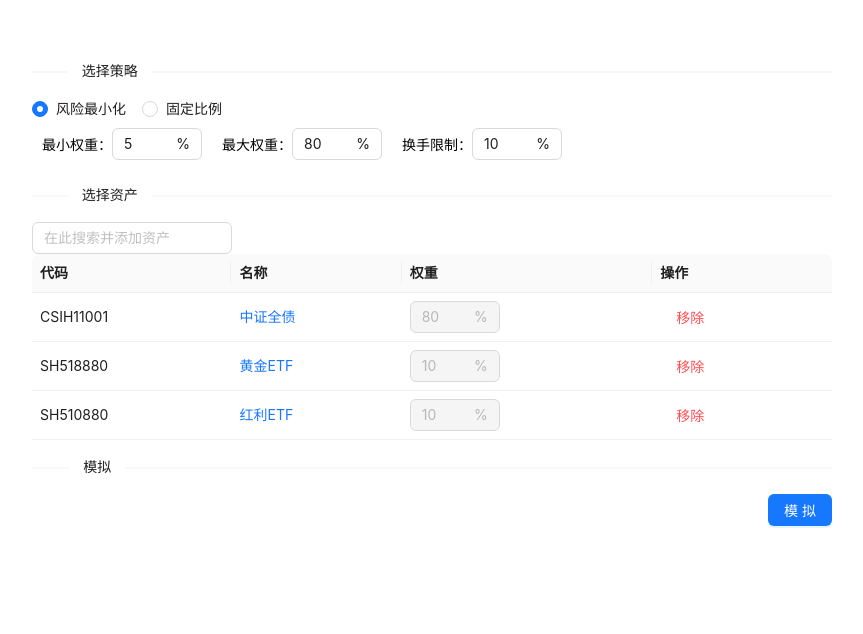
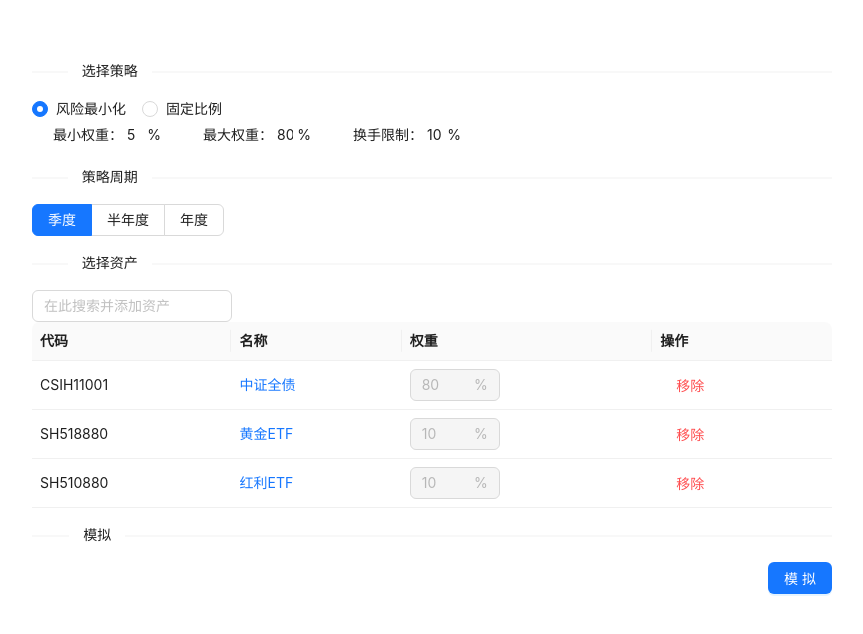
Before and after one commit to hackeris/asset-allocation, a React (Create React App) app: page / in a window 1280 px wide. Shown: the top 634 px of the page, without its empty margins (208-1071 px from the left). Built offline with nearby package versions, Linux system fonts and the light colour scheme.

Commit message:
支持风险分析

```diff
--- a/lib/xueqiu.ts
+++ b/lib/xueqiu.ts
@@ -72,9 +72,9 @@ async function search(keyword: string) {
   const body = response.data as SearchResponse;
   const data = body.data
 
-  // 13-etf/26-CSI/12-index
+  // 13-etf/26-CSI/12-index/4-USetf
   return data
-    .filter(el => el.stock_type === 13 || el.stock_type === 26 || el.stock_type === 12)
+    .filter(el => el.stock_type === 13 || el.stock_type === 26 || el.stock_type === 12 || el.stock_type === 4)
     .filter(el => el.state === 1)
     .map(el => ({symbol: el.code, name: el.query}))
 }
--- a/src/components/AssetAllocation.tsx
+++ b/src/components/AssetAllocation.tsx
@@ -1,17 +1,16 @@
 import React from "react";
-import type {RadioChangeEvent} from "antd"
+import {RadioChangeEvent, Select} from "antd"
 import type {ColumnsType} from 'antd/es/table'
-import {Radio, Divider, Space, Input, Button, Table, InputNumber} from "antd";
+import {Radio, Divider, Space, Button, Table, InputNumber} from "antd";
 import minimalVarianceOptimizer, {Options as MinimalVarianceOptionsValue} from '../lib/minimalVariance'
 import MinimalVarianceOptions from "./MinimalVarianceOptions";
 
 import fetchAsset from "../lib/fetchAsset";
 import AssetInfo from "../lib/AssetInfo";
-import backTesting, {TestingResult} from "../lib/backTesting";
+import backTesting, {TestingResult, Period} from "../lib/backTesting";
 import TestingResultView from "./TestingResultView";
 
 import './AssetAllocation.css'
-import Search from "antd/es/input/Search";
 import AutoComplete from "antd/es/auto-complete";
 import searchAsset from "../lib/searchAsset";
 
@@ -27,6 +26,7 @@ type State = {
   method: string,
   assetSearch: string,
   assetLoading: boolean,
+  period: Period,
   searchCandidates: { value: string; label: string }[],
   options: MinimalVarianceOptionsValue,
   assets: AssetItem[],
@@ -34,6 +34,12 @@ type State = {
   running: boolean,
   result: TestingResult | null
 }
+
+const periodOptions = [
+  {value: 'quarterly', label: '季度'},
+  {value: 'semi_annually', label: '半年度'},
+  {value: 'annually', label: '年度'}
+]
 
 class AssetAllocation extends React.Component<Prop, State> {
 
@@ -45,6 +51,7 @@ class AssetAllocation extends React.Component<Prop, State> {
       turnoverConstraint: 0.10,
       back: 60
     },
+    period: 'quarterly',
     assetSearch: '',
     assetLoading: false,
     searchCandidates: [],
@@ -126,11 +133,16 @@ class AssetAllocation extends React.Component<Prop, State> {
     await this.runBackTesting(benchmark)
   }
 
+  onPeriodSelected = (e: RadioChangeEvent) => {
+    const period = e.target.value
+    this.setState(() => ({period: period as Period}))
+  }
+
   runBackTesting = async (benchmark: string) => {
 
     this.setState(() => ({running: true}))
 
-    const {assets, method, options} = this.state
+    const {assets, method, period, options} = this.state
 
     try {
       const assetsInfo = await Promise.all(
@@ -140,19 +152,18 @@ class AssetAllocation extends React.Component<Prop, State> {
 
       let actualMethod: (assets: AssetInfo[], day: string) => number[]
       if (method === 'manual_specified') {
-        const weights = assets.map(a => a.weight)
-        actualMethod = () => weights
+        actualMethod = () => assets.map(a => a.weight)
       } else {
         actualMethod = minimalVarianceOptimizer(options)
       }
 
-      const result = backTesting(assetsInfo, benchmarkInfo, actualMethod, options)
+      const result = backTesting(assetsInfo, benchmarkInfo, actualMethod, period, options)
 
       this.setState(() => ({
         result,
         assets: result.assets.map((a, i) => ({
           symbol: a.symbol,
-          weight: result.last[i],
+          weight: result.latest[i],
           name: a.name
         })),
         running: false
@@ -170,18 +181,19 @@ class AssetAllocation extends React.Component<Prop, State> {
 
     const {
       method, options, benchmark,
+      period,
       assetSearch, assetLoading, searchCandidates,
       assets,
       result, running
     } = this.state;
 
-    let maybeOptions;
+    let methodOptions;
     if (method === 'minimal_variance') {
-      maybeOptions = (
+      methodOptions = (
         <MinimalVarianceOptions value={options} onOptionsChange={this.onMinimalVarianceOptionsChange}/>
       )
     } else {
-      maybeOptions = <></>
+      methodOptions = <></>
     }
 
     const assetColumns: ColumnsType<AssetItem> = [
@@ -235,7 +247,19 @@ class AssetAllocation extends React.Component<Prop, State> {
         <Radio value={'manual_specified'}>固定比例</Radio>
       </Radio.Group>
 
-      {maybeOptions}
+      {methodOptions}
+
+      <Divider orientation="left" plain>
+        策略周期
+      </Divider>
+
+      <Radio.Group
+        options={periodOptions}
+        onChange={this.onPeriodSelected}
+        value={period}
+        optionType="button"
+        buttonStyle="solid"
+      />
 
       <Divider orientation="left" plain>
         选择资产
--- a/src/components/MinimalVarianceOptions.tsx
+++ b/src/components/MinimalVarianceOptions.tsx
@@ -46,18 +46,18 @@ class MinimalVarianceOptions extends React.Component<Prop, State> {
     return (
       <div className="mv-options">
         <div className="mv-options-item">
-          <p>最小权重：</p>
-          <InputNumber suffix="%" value={minWeightPercent} size="middle"
+          <InputNumber prefix="最小权重：" suffix="%" style={{width: 130}} bordered={false}
+                       value={minWeightPercent} size="middle"
                        min={0} max={100} onChange={this.onMinWeightChange}/>
         </div>
         <div className="mv-options-item">
-          <p>最大权重：</p>
-          <InputNumber suffix="%" value={maxWeightPercent} size="middle"
+          <InputNumber prefix="最大权重：" suffix="%" style={{width: 130}} bordered={false}
+                       value={maxWeightPercent} size="middle"
                        min={0} max={100} onChange={this.onMaxWeightChange}/>
         </div>
         <div className="mv-options-item">
-          <p>换手限制：</p>
-          <InputNumber suffix="%" value={turnoverConstraintPercent} size="middle"
+          <InputNumber prefix="换手限制：" suffix="%" style={{width: 130}} bordered={false}
+                       value={turnoverConstraintPercent} size="middle"
                        min={0} max={100} onChange={this.onTurnoverConstraintChange}/>
         </div>
       </div>
--- a/src/components/TestingResultView.tsx
+++ b/src/components/TestingResultView.tsx
@@ -3,12 +3,100 @@ import {TestingResult} from "../lib/backTesting";
 import Plot from 'react-plotly.js'
 
 import './TestingResultView.css'
-import {Select} from "antd";
+import {Select, Table, Tabs} from "antd";
 import * as Plotly from "plotly.js";
+import {groupBy, last, zip} from "lodash";
+import {cumulative} from "../lib/statistics";
 
 type Prop = {
   result: TestingResult | null,
   onBenchmarkChange: (symbol: string) => any
+}
+
+const latestAllocationColumns = [
+  {
+    title: '代码',
+    dataIndex: 'symbol',
+    key: 'symbol'
+  },
+  {
+    title: '名称',
+    dataIndex: 'name',
+    key: 'name',
+    render: (value: string, item: any) => {
+      return <a href={'https://xueqiu.com/S/' + item.symbol} target="_blank">{value}</a>
+    }
+  },
+  {
+    title: '比例',
+    dataIndex: 'weight',
+    key: 'weight',
+    render: (value: number) => `${(value * 100).toFixed(2)}%`
+  }
+]
+
+const historyReturnColumns = [
+  {
+    title: '时间',
+    dataIndex: 'interval',
+    key: 'interval',
+  },
+  {
+    title: '组合',
+    dataIndex: 'profolio',
+    key: 'profolio',
+    render: (value: number) => (
+      <span style={{color: value > 0 ? '#d20' : '#093'}}>
+        {value > 0 ? '+' : ''}{(value * 100).toFixed(2)}%
+      </span>
+    )
+  },
+  {
+    title: '基准',
+    dataIndex: 'benchmark',
+    key: 'benchmark',
+    render: (value: number) => (
+      <span style={{color: value > 0 ? '#d20' : '#093'}}>
+        {value > 0 ? '+' : ''}{(value * 100).toFixed(2)}%
+      </span>
+    )
+  },
+  {
+    title: '超额收益',
+    dataIndex: 'active',
+    key: 'active',
+    render: (value: number) => (
+      <span style={{color: value > 0 ? '#d20' : '#093'}}>
+        {value > 0 ? '+' : ''}{(value * 100).toFixed(2)}%
+      </span>
+    )
+  }
+]
+
+const benchmarkCandidates = [
+  {value: 'SH511880', label: '活期存款'},
+  {value: 'CSIH11001', label: '中证全债'},
+  {value: 'CSIH11015', label: '中证短债'},
+  {value: 'SH510300', label: '沪深300'}
+];
+
+function historyIntervalReturns(result: TestingResult) {
+
+  const days = zip(result.profolio.days, result.profolio.dailyReturns, result.benchmark.dailyReturns)
+
+  const intervals = groupBy(days, triple => triple[0]?.slice(0, 4))
+
+  return Object.keys(intervals).map(key => {
+    const triples = intervals[key]
+    const profolio = last(cumulative(triples.map(t => t[1]) as number[])) as number;
+    const benchmark = last(cumulative(triples.map(t => t[2]) as number[])) as number;
+    return {
+      interval: key,
+      profolio,
+      benchmark,
+      active: profolio - benchmark
+    }
+  }).sort((a, b) => -a.interval.localeCompare(b.interval))
 }
 
 class TestingResultView extends React.Component<Prop, any> {
@@ -34,23 +122,26 @@ class TestingResultView extends React.Component<Prop, any> {
     }
 
     const {
-      annualized, volatility, sharpe,
-      days, series, benchmark, benchmarkName,
-      assets, holdings
+      days, benchmarkName,
+      profolio, benchmark,
+      assets, holdings,
+      risk, latest
     } = result
 
-    const curveData = [{
+    const curveData = [
+      {
         x: days,
-      y: series,
+        y: profolio.accumulativeReturns,
         mode: 'lines',
         name: '组合',
         opacity: 0.9,
         line: {
           width: 3
         }
-    }, {
+      },
+      {
         x: days,
-      y: benchmark,
+        y: benchmark.accumulativeReturns,
         mode: 'lines',
         name: benchmarkName,
         opacity: 0.7,
@@ -58,7 +149,8 @@ class TestingResultView extends React.Component<Prop, any> {
           dash: 'dashdot',
           width: 2
         }
-    }]
+      }
+    ]
     const curveLayout = {
       title: {
         text: '模拟收益',
@@ -70,6 +162,15 @@ class TestingResultView extends React.Component<Prop, any> {
       paper_bgcolor: 'rgba(0,0,0,0)',
       plot_bgcolor: 'rgba(0,0,0,0)'
     }
+
+    const latestAllocation = latest.map((w, i) => ({
+      symbol: assets[i].symbol,
+      name: assets[i].name,
+      weight: w
+    }))
+    const latestAllocationTable = (
+      <Table dataSource={latestAllocation} columns={latestAllocationColumns} rowKey={'symbol'}/>
+    );
 
     const holdingData = assets.map((a, i) => ({
       x: days,
@@ -88,32 +189,95 @@ class TestingResultView extends React.Component<Prop, any> {
       paper_bgcolor: 'rgba(0,0,0,0)',
       plot_bgcolor: 'rgba(0,0,0,0)'
     }
+    const holdingHistory = (
+      <Plot className="holding" data={holdingData} layout={holdingLayout} style={{marginTop: '5px'}}
+            onLegendClick={this.onHoldingClicked} config={{responsive: true}}/>
+    );
+
+    const intervalReturns = historyIntervalReturns(result)
+    const historyPerformance = (
+      <Table dataSource={intervalReturns} columns={historyReturnColumns}
+             pagination={{pageSize: 5}} rowKey={'interval'}/>
+    );
+
+    const riskItems =
+      risk.risks.map((v, i) => ({name: assets[i].name, risk: v}))
+    const totalRisk = risk.totalRisk
+    const riskAnalysis = (
+      <ul className={'risk-detail'}>
+        <li className={'risk-item'}>
+          <div className={'content'}>
+            <p>总风险</p>
+            <p>{(totalRisk * 100).toFixed(2)}%</p>
+          </div>
+          <div className={'indicator'} style={{width: '100%', height: '4px', background: '#d20'}}></div>
+        </li>
+        {riskItems.map(it => (
+          <li className={'risk-item'} key={it.name}>
+            <div className={'content'}>
+              <p>{it.name}</p>
+              <p>{(it.risk * 100).toFixed(2)}%</p>
+            </div>
+            <div className={'indicator'} style={{
+              width: (it.risk / totalRisk * 100) + '%',
+              height: '2px',
+              background: it.risk > 0 ? '#d20' : '#093'
+            }}></div>
+          </li>
+        ))}
+      </ul>
+    );
 
     return (
       <div>
         <div className="summary">
-          <span>年化：{(annualized * 100.0).toFixed(2)}%</span>
-          <span>夏普比：{sharpe.toFixed(2)}</span>
-          <span>波动率：{(volatility * 100.0).toFixed(2)}%</span>
+          <span>
+            年化：{(profolio.annualized * 100.0).toFixed(2)}%
+            ({(benchmark.annualized * 100.0).toFixed(2)}%)
+          </span>
+          <span>
+            夏普比：{profolio.sharpe.toFixed(2)}
+            ({benchmark.sharpe.toFixed(2)})
+          </span>
+          <span>
+            波动率：{(profolio.volatility * 100.0).toFixed(2)}%
+            ({(benchmark.volatility * 100.0).toFixed(2)}%)
+          </span>
           <span>
             比较基准：
             <Select
               defaultValue="SH511880"
               style={{width: 120}}
               onChange={this.onBenchmarkSelected}
-              options={[
-                {value: 'SH511880', label: '活期存款'},
-                {value: 'CSIH11001', label: '中证全债'},
-                {value: 'SH510300', label: '沪深300'}
-              ]}
+              options={benchmarkCandidates}
               size={'small'}
             />
           </span>
         </div>
         <Plot className="curve" data={curveData} layout={curveLayout} style={{marginTop: '15px'}}
               config={{responsive: true}}/>
-        <Plot className="holding" data={holdingData} layout={holdingLayout} style={{marginTop: '5px'}}
-              onLegendClick={this.onHoldingClicked} config={{responsive: true}}/>
+        <Tabs defaultActiveKey="1" items={[
+          {
+            key: 'history-performance',
+            label: '历史收益',
+            children: historyPerformance
+          },
+          {
+            key: 'latest-allocation',
+            label: '最新配置',
+            children: latestAllocationTable
+          },
+          {
+            key: 'risk-analysis',
+            label: '风险分解',
+            children: riskAnalysis
+          },
+          {
+            key: 'holding-history',
+            label: '历史持仓',
+            children: holdingHistory
+          }
+        ]}/>
       </div>
     );
   }
--- a/src/lib/backTesting.ts
+++ b/src/lib/backTesting.ts
@@ -4,57 +4,86 @@ import alignAssets from './alignAssets'
 import covariance from 'compute-covariance'
 import AssetInfo from "./AssetInfo";
 import {Options as MinVarOptions} from "./minimalVariance";
+import {annualize, cumulative, sharpe, volatility} from "./statistics";
+import {historicalRiskModel, RiskAnalysis} from "./riskAnalysis";
+
+interface Performance {
+  days: string[],
+  dailyReturns: number[],
+  accumulativeReturns: number[],
+  annualized: number,
+  sharpe: number,
+  volatility: number
+}
 
 export interface TestingResult {
   days: string[],
   assets: AssetInfo[],
   holdings: number[][],
-  dailyReturns: number[],
-  series: number[],
+  profolio: Performance,
+  benchmark: Performance,
   benchmarkName: string,
-  benchmark: number[],
-  annualized: number,
-  sharpe: number,
-  volatility: number,
-  last: number[]
+  latest: number[],
+  risk: RiskAnalysis
 }
 
-function cumulative(returns: number[]): number[] {
-  const result = [returns[0]]
-  for (let i = 1; i < returns.length; i++) {
-    result.push((result[result.length - 1] + 1) * (returns[i] + 1) - 1)
+export type Period = 'quarterly' | 'semi_annually' | 'annually'
+
+function shouldRebalance(i: number, period: Period): boolean {
+  switch (period) {
+    case "quarterly":
+      return i % 53 === 0;
+    case "semi_annually":
+      return i % 126 === 0;
+    case "annually":
+      return i % 252 === 0;
   }
-  return result
 }
 
-function annualize(returns: number[]): number {
-  const cum = returns.map(r => 1 + r).reduce((a, b) => a * b, 1.0)
-  return Math.pow(cum, 252 / returns.length) - 1
-}
+function slice(result: TestingResult, start: number): TestingResult {
 
-function variance(returns: number[]): number {
-  const cov = covariance([returns])
-  return cov[0][0]
-}
+  const days = result.days.slice(start)
+  const assets = result.assets.map(a => ({
+    name: a.name,
+    symbol: a.symbol,
+    dailyReturns: a.dailyReturns.slice(start),
+    days: a.days.slice(start)
+  }))
+  const holdings = [assets.map(a => 0), ...result.holdings.slice(start + 1)]
 
-function std(returns: number[]): number {
-  const v = variance(returns)
-  return Math.sqrt(v)
-}
+  const dailyReturns = [0, ...result.profolio.dailyReturns.slice(start + 1)]
+  const benchmarkDailyReturns = [0, ...result.benchmark.dailyReturns.slice(start + 1)]
 
-function sharpe(returns: number[]): number {
-  const s = std(returns)
-  return returns.reduce((a, b) => a + b, 0.0) / returns.length / s * Math.sqrt(252)
-}
-
-function volatility(returns: number[]): number {
-  const s = std(returns)
-  return s * Math.sqrt(252)
+  return {
+    days,
+    assets,
+    holdings,
+    profolio: {
+      days,
+      dailyReturns,
+      accumulativeReturns: cumulative(dailyReturns),
+      annualized: annualize(dailyReturns),
+      volatility: volatility(dailyReturns),
+      sharpe: sharpe(dailyReturns)
+    },
+    benchmark: {
+      days,
+      dailyReturns: benchmarkDailyReturns,
+      accumulativeReturns: cumulative(benchmarkDailyReturns),
+      annualized: annualize(benchmarkDailyReturns),
+      volatility: volatility(benchmarkDailyReturns),
+      sharpe: sharpe(benchmarkDailyReturns)
+    },
+    benchmarkName: result.benchmarkName,
+    latest: result.latest,
+    risk: result.risk
+  }
 }
 
 function backTesting(assets: AssetInfo[],
                      benchmark: AssetInfo,
                      weightMethod: (assets: AssetInfo[], day: string) => number[],
+                     period: Period,
                      options: MinVarOptions): TestingResult {
   //  align returns
   const aligned = alignAssets([benchmark, ...assets])
@@ -75,7 +104,7 @@ function backTesting(assets: AssetInfo[],
     returns.push(dailyReturn)
 
     let newHolding
-    if (di === 0 || di % 53 === 0) {
+    if (di === 0 || di === 20 || shouldRebalance(di, period)) {
       const maybeNewHolding = weightMethod(assets, days[di])
       const turnover = maybeNewHolding
         .map((h, i) => Math.abs(lastWeight[i] - h))
@@ -96,19 +125,33 @@ function backTesting(assets: AssetInfo[],
 
   const series = cumulative(returns)
 
-  return {
+  const lastWeights = weightMethod(assets, last(days) as string)
+  const risk = historicalRiskModel(lastWeights, assets, options.back)
+
+  return slice({
     days,
     assets,
     holdings,
-    dailyReturns: returns,
-    series,
     benchmarkName: benchmark.name,
-    benchmark: cumulative(benchmark.dailyReturns),
-    annualized: annualize(returns),
-    sharpe: sharpe(returns),
-    volatility: volatility(returns),
-    last: weightMethod(assets, last(days) as string)
-  }
+    profolio: {
+      days,
+      dailyReturns: returns,
+      accumulativeReturns: series,
+      annualized: annualize(returns),
+      sharpe: sharpe(returns),
+      volatility: volatility(returns),
+    },
+    benchmark: {
+      days,
+      dailyReturns: benchmark.dailyReturns,
+      accumulativeReturns: cumulative(benchmark.dailyReturns),
+      annualized: annualize(benchmark.dailyReturns),
+      sharpe: sharpe(benchmark.dailyReturns),
+      volatility: volatility(benchmark.dailyReturns)
+    },
+    latest: lastWeights,
+    risk
+  }, 20)
 }
 
 export default backTesting
--- /dev/null
+++ b/src/lib/riskAnalysis.ts
@@ -0,0 +1,55 @@
+import AssetInfo from "./AssetInfo";
+import covariance from "compute-covariance";
+
+export interface RiskAnalysis {
+  totalRisk: number,
+  risks: number[]
+}
+
+function multiply(a: number[][], b: number[][]): number[][] {
+  const aRows = a.length;
+  const aCols = a[0].length;
+  const bCols = b[0].length;
+  const result: number[][] = new Array(aRows);
+  for (let r = 0; r < aRows; ++r) {
+    const row = new Array(bCols);
+    result[r] = row;
+    const ar = a[r];
+    for (let c = 0; c < bCols; ++c) {
+      let sum = 0.;
+      for (let i = 0; i < aCols; ++i) {
+        sum += ar[i] * b[i][c];
+      }
+      row[c] = sum;
+    }
+  }
+  return result;
+}
+
+export function riskModel(weights: number[], cov: number[][]): RiskAnalysis {
+
+  const variance = multiply(
+    multiply([weights], cov),
+    weights.map(r => [r])
+  )
+
+  const totalRisk = Math.sqrt(variance[0][0]) * Math.sqrt(252);
+
+  const risks = weights.map((w, i) => {
+    return totalRisk * w * cov[i].reduce((acc, c, j) => acc + c * weights[j], 0.0) / variance[0][0]
+  })
+
+  return {
+    totalRisk,
+    risks
+  }
+}
+
+export function historicalRiskModel(weights: number[],
+                                    assets: AssetInfo[],
+                                    back: number): RiskAnalysis {
+  const cov = covariance(assets.map(a => {
+    return a.dailyReturns.slice(Math.max(0, a.dailyReturns.length - back))
+  }))
+  return riskModel(weights, cov);
+}
--- /dev/null
+++ b/src/lib/statistics.ts
@@ -0,0 +1,34 @@
+import covariance from "compute-covariance";
+
+export function cumulative(returns: number[]): number[] {
+  const result = [returns[0]]
+  for (let i = 1; i < returns.length; i++) {
+    result.push((result[result.length - 1] + 1) * (returns[i] + 1) - 1)
+  }
+  return result
+}
+
+export function annualize(returns: number[]): number {
+  const cum = returns.map(r => 1 + r).reduce((a, b) => a * b, 1.0)
+  return Math.pow(cum, 252 / returns.length) - 1
+}
+
+export function variance(returns: number[]): number {
+  const cov = covariance([returns])
+  return cov[0][0]
+}
+
+export function std(returns: number[]): number {
+  const v = variance(returns)
+  return Math.sqrt(v)
+}
+
+export function sharpe(returns: number[]): number {
+  const s = std(returns)
+  return returns.reduce((a, b) => a + b, 0.0) / returns.length / s * Math.sqrt(252)
+}
+
+export function volatility(returns: number[]): number {
+  const s = std(returns)
+  return s * Math.sqrt(252)
+}
```
Also changed, not shown: src/components/TestingResultView.css (+24 -1 lines). Lines whose indentation alone changed are shown as unchanged.
